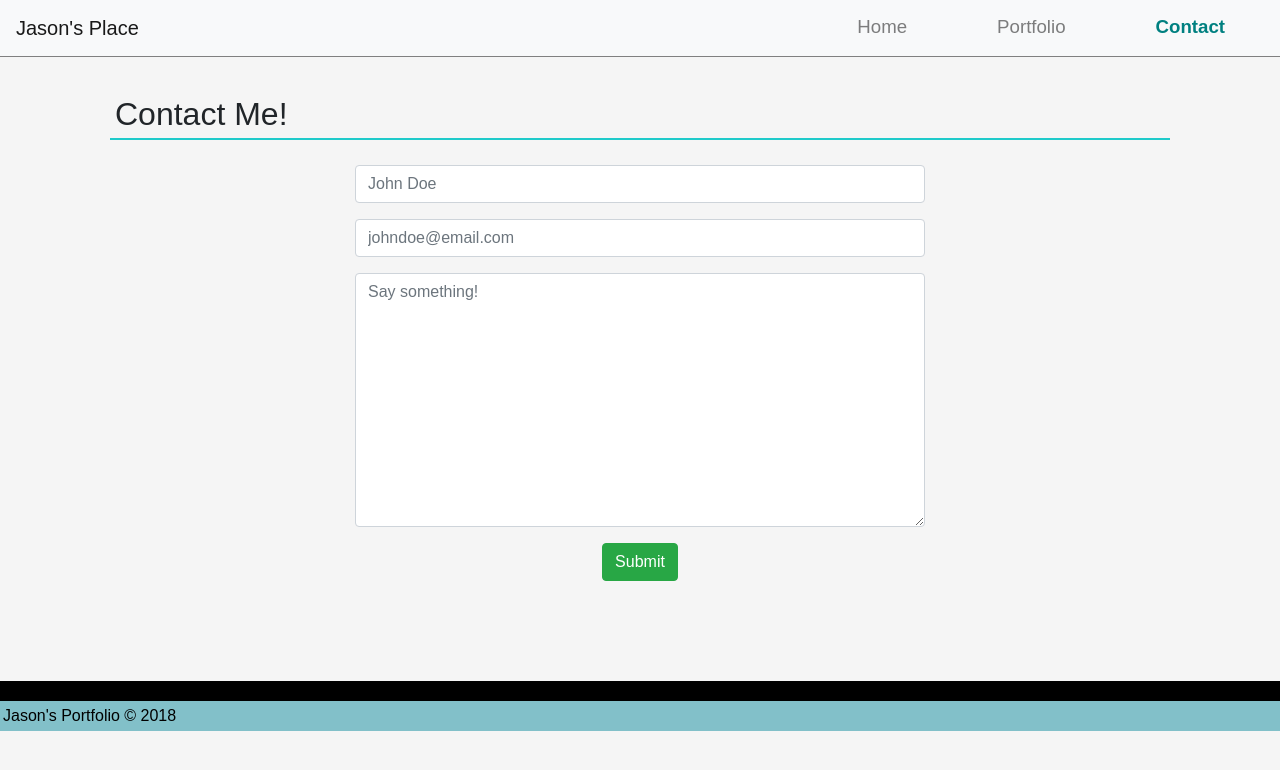
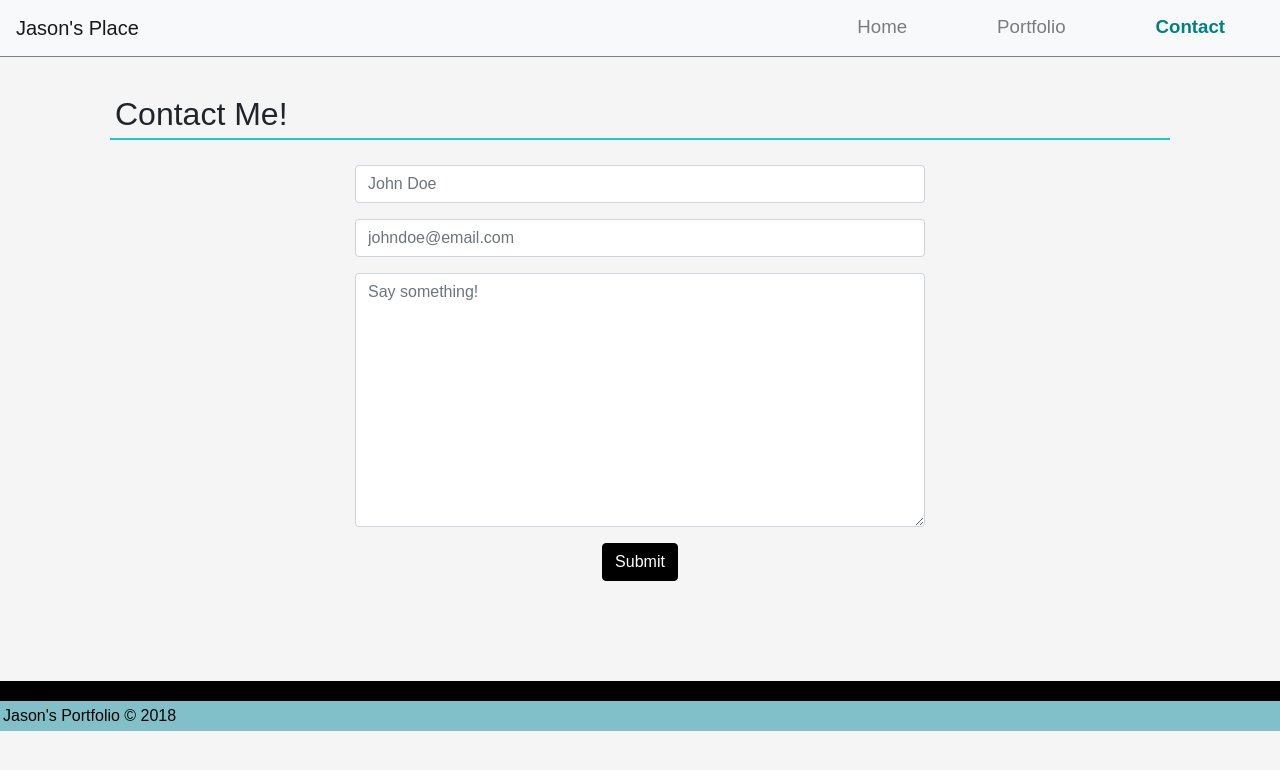
Before and after one commit to jasonfelipe/Portfolio-3.0, a React (Create React App) app in the folder client/: page /contact in a window 1280 px wide. Shown: the top 770 px of the page. Built offline with nearby package versions, Linux system fonts and the light colour scheme; a web font is replaced by a local one.

Commit message:
updated back-end, start on debugging comments

```diff
--- a/client/src/pages/Contact.js
+++ b/client/src/pages/Contact.js
@@ -2,7 +2,8 @@ import React, { Component } from "react";
 import { Col, Row, Container } from "../components/Grid";
 import { List, ListItem } from "../components/List";
 import Jumbotron from "../components/Jumbotron";
-import { Input, FormBtn, TextArea } from "../components/Form"
+import { Input, FormBtn, TextArea } from "../components/Form";
+import API from "../utils/API";
 
 import './pages.css'
 
@@ -17,12 +18,34 @@ class Contact extends Component {
         }
     }
 
+    reset = () => {
+        this.setState({
+            name: "",
+            email: "",
+            comment: "",
+        })
+    }
 
     handleInputChange = event => {
         const { name, value } = event.target;
         this.setState({
             [name]: value
         });
+    };
+
+    handleSubmit = event => {
+        event.preventDefault();
+        let comment = {
+            name: this.state.name,
+            email: this.state.email,
+            comment: this.state.comment
+        }
+        API.sendComment(comment)
+            .then(res => {
+                console.log(res);
+                this.reset();
+            })
+            .catch(err => console.log(err))
     };
 
 
@@ -58,9 +81,10 @@ class Contact extends Component {
                                 placeholder="Say something!"
                             />
 
-                            <FormBtn>
+                            <button className='btn btn-secondary' onClick={this.handleSubmit}>
                                 Submit
-                            </FormBtn>
+                            </button>
+
                         </form>
                     </Row>
 
--- /dev/null
+++ b/client/src/utils/API.js
@@ -0,0 +1,7 @@
+import axios from "axios";
+
+export default {
+    sendComment: comment => {
+        return axios.post("/api/comments", comment);
+    }
+};
--- a/package.json
+++ b/package.json
@@ -20,7 +20,7 @@
     "nodemon": "^1.11.0"
   },
   "dependencies": {
-      "axios": "^0.16.2",
+    "axios": "^0.18.0",
     "body-parser": "^1.17.2",
     "express": "^4.15.4",
     "if-env": "^1.0.4",
```
Also changed, not shown: 2 other files (tests, documents, lock files or other folders). Lines whose indentation alone changed are shown as unchanged.
